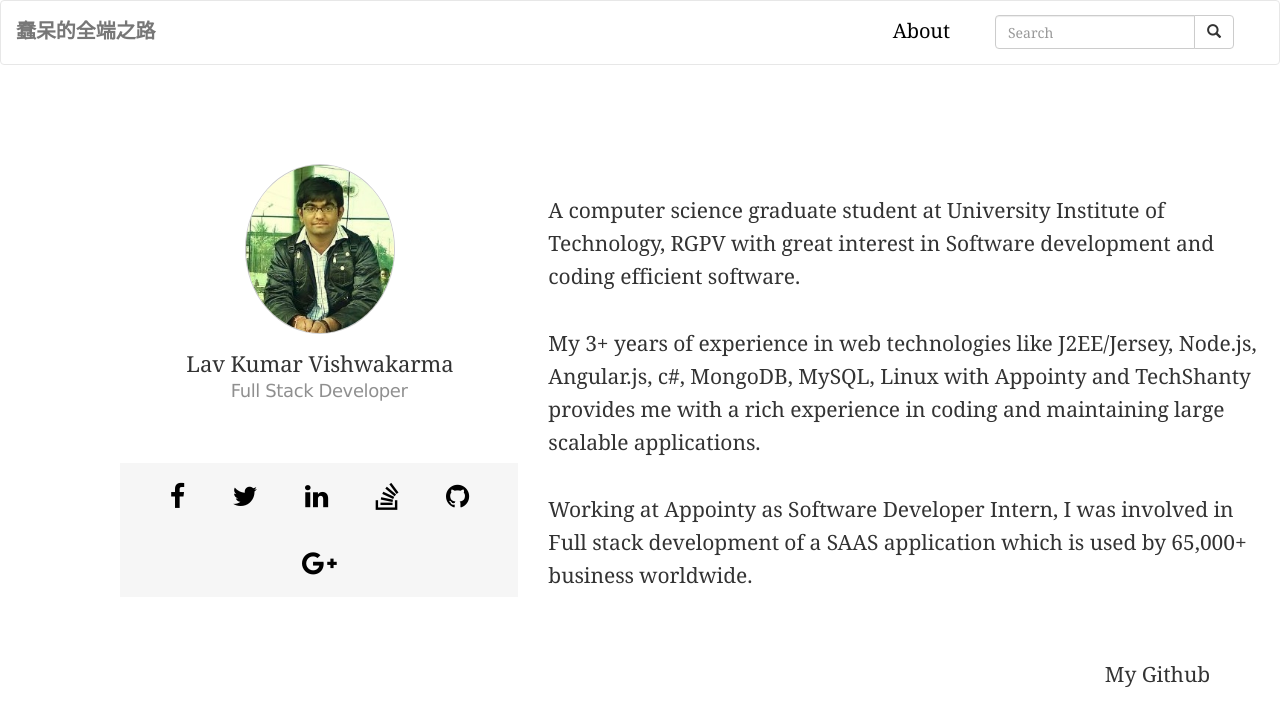
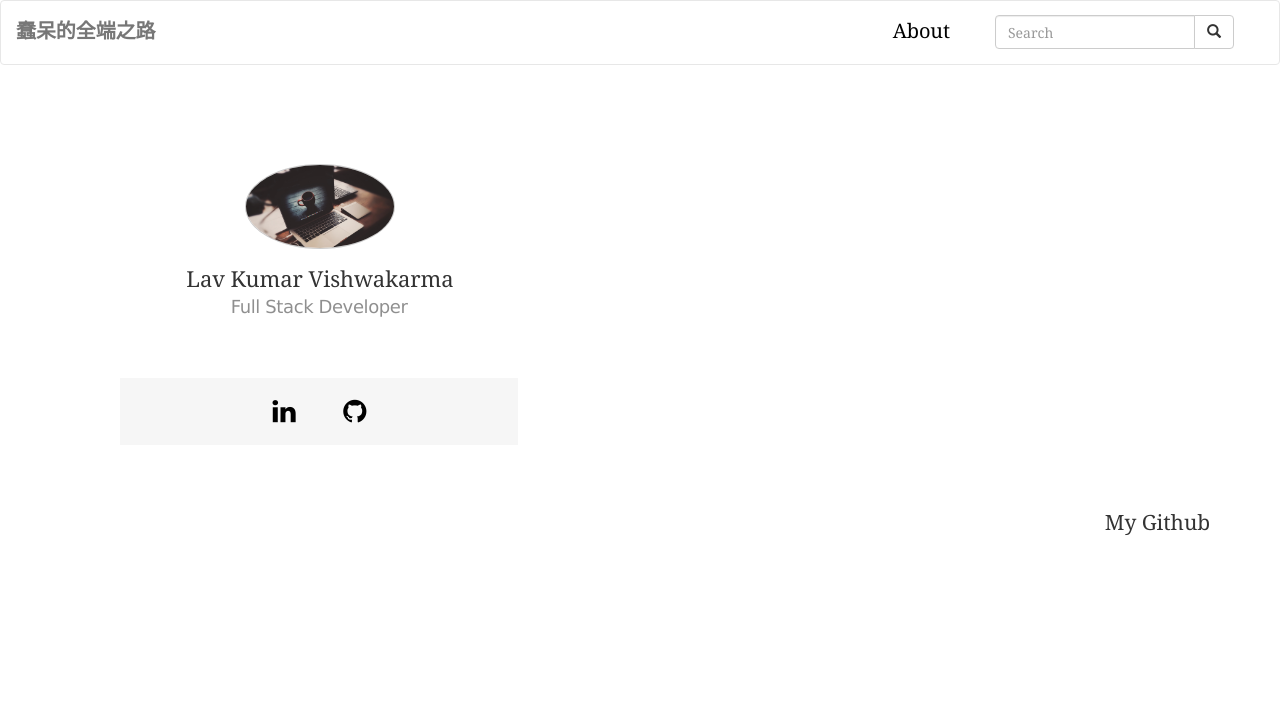
Before and after one commit to kaia-HSU/kaia-HSU.github.io, a Jekyll site: the page built from _pages/aboutme.html, in a window 1280 px wide. Shown: the top 726 px of the page. Built offline with Jekyll 4.4.1, drawn with Linux system fonts in a browser that asks for light colours; comment, search, counter and statistics services are not loaded.

Commit message:
change person info

```diff
--- a/_data/global.yml
+++ b/_data/global.yml
@@ -11,17 +11,11 @@ admin_email: 'kaiatjp6@gmail.com'
 #About Page
 author_name: 'Lav Kumar Vishwakarma'
 author_profession: 'Full Stack Developer'
-author_description: 'A computer science graduate student at University Institute of Technology, RGPV with great interest in Software development and coding efficient software.</br></br>
-My 3+ years of experience in web technologies like J2EE/Jersey, Node.js, Angular.js, c#, MongoDB, MySQL, Linux with Appointy and TechShanty provides me with a rich experience in coding and maintaining large scalable applications.</br></br>
-Working at Appointy as Software Developer Intern, I was involved in Full stack development of a SAAS application which is used by 65,000+ business worldwide. '
-author_image: '/images/author.jpg'
+author_description: '
+'
+author_image: '/images/mac.jpg'
 
 # social proiles
-facebook: 'https://www.facebook.com/lavkumarv'
-twitter: 'https://twitter.com/LAV_K_V'
 linkedin: 'https://www.linkedin.com/in/lav-vishwakarma/'
-instagram: 'https://www.instagram.com/vishwakarmalav/'
 github: 'https://github.com/lavkumarv'
-google-plus: 'https://plus.google.com/+LAVKUMARVISHWAKARMAdev'
-stackoverflow: 'http://stackoverflow.com/users/4703818/lav-kumar-vishwakarma'
 #####################################################################
--- a/_layouts/about.html
+++ b/_layouts/about.html
@@ -11,12 +11,11 @@
                 </div>
                 <br>
                 <h2 class="share-group">
-                  <a href="{{ site.data.global.facebook }}" target="_blank"><i class="fa fa-facebook share" aria-hidden="true"></i></a>
-                  <a href="{{ site.data.global.twitter }}" target="_blank"><i class="fa fa-twitter share" aria-hidden="true"></i></a>
+
                   <a href="{{ site.data.global.linkedin }}" target="_blank"><i class="fa fa-linkedin share" aria-hidden="true"></i></a>
-                  <a href="{{ site.data.global.stackoverflow }}" target="_blank"><i class="fa fa-stack-overflow share" aria-hidden="true"></i></a>
+
                   <a href="{{ site.data.global.github }}" target="_blank"><i class="fa fa-github share" aria-hidden="true"></i></a>
-                  <a href="{{ site.data.global.google-plus }}" target="_blank"><i class="fa fa-google-plus share" aria-hidden="true"></i></a>
+
                 </h2>
                 <br>
             </div>
```
